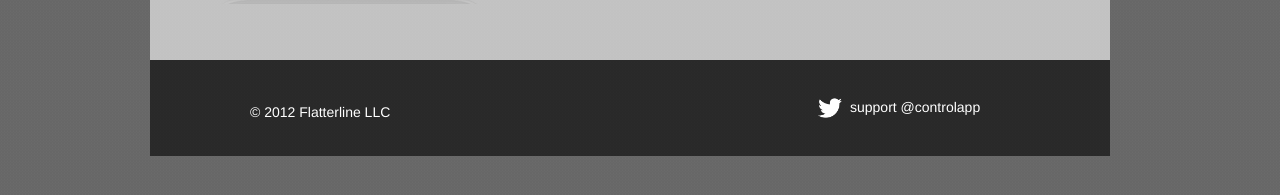
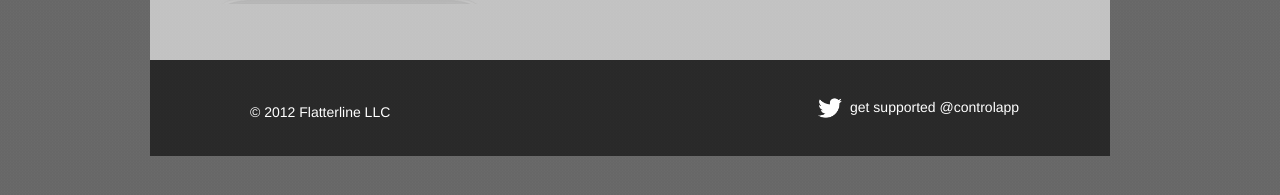
Before and after one commit to flatterline/controlbudgetapp.com, a Jekyll site: the page built from index.html, in a window 1280 px wide. Shown: the part 658-853 px from the top of the page. Built offline with Jekyll 4.4.1, drawn with Linux system fonts in a browser that asks for light colours.

Commit message:
404 custom some SEO stuff too

```diff
--- a/_layouts/default.html
+++ b/_layouts/default.html
@@ -41,21 +41,21 @@
 </head>
 
 <body>
-    <img src="../img/steps-line.png" class="topbar" />
+    <img alt="graphic design" src="../img/steps-line.png" class="topbar" />
   <div class="container">
 
       <div class="container">
         <div class="row main">
 
           <div class="span4 phone">
-            <img src="../img/iphone-instructions.png" alt="iPhone illustration" />
+            <img alt="Display of Control Budget App instructions on iPhone" src="../img/iphone-instructions.png" alt="iPhone illustration" />
           </div>
 
   <div class="span6 content">
     <div class="row">
 
       <div class="span2">
-        <img src="../img/logo.png" alt="Control App" />
+        <img alt="Control Budget App icon" src="../img/logo.png" title="Control Budget App" />
       </div>
 
         <div class="span4 tagline">
@@ -74,7 +74,7 @@
 
 
     <div class="call">
-      <a href="#"><img src="../img/download.png" alt="Download Control App on iTunes Store" width="250px"/></a>
+      <a href="#"><img src="../img/download.png" alt="Download Control App on iTunes Store" width="250px" alt="Launch the iTunes store listing for Control Budget App" title="Control on iTunes App Store" /></a>
     </div>
 
   </div>
@@ -90,7 +90,7 @@
     </div>
 
     <div class="span3 offset3">
-      <a href="https://twitter.com/intent/tweet?screen_name=ControlApp&text=Support%20request%3A" class="twitter-mention-button" data-size="large" data-related="ControlApp"><img src="../img/twitterbird.png" width="40px" />support @controlapp</a>
+      <a href="https://twitter.com/intent/tweet?screen_name=ControlApp&text=Support%20request%3A" class="twitter-mention-button" data-size="large" data-related="ControlApp"><img alt="Twitter icon and link to @controlapp." src="../img/twitterbird.png" width="40px" />get supported @controlapp</a>
     </div>
 
 
--- a/index.html
+++ b/index.html
@@ -1,4 +1,3 @@
 ---
 layout: default
 ---
-<h1>Stay in the black</h1>
```
Also changed, not shown: other parts of _layouts/default.html (+2 -2 lines), 1 other file.
